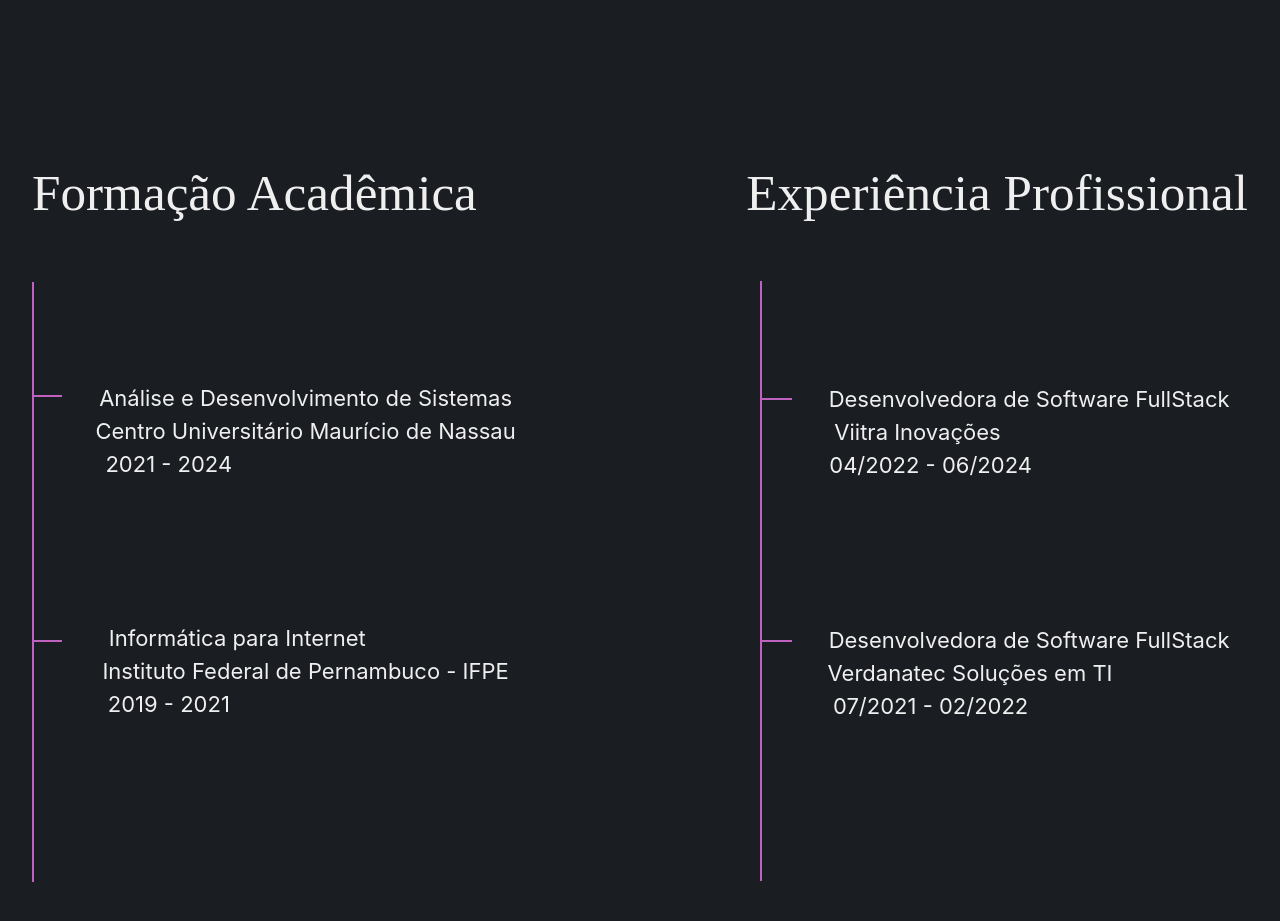
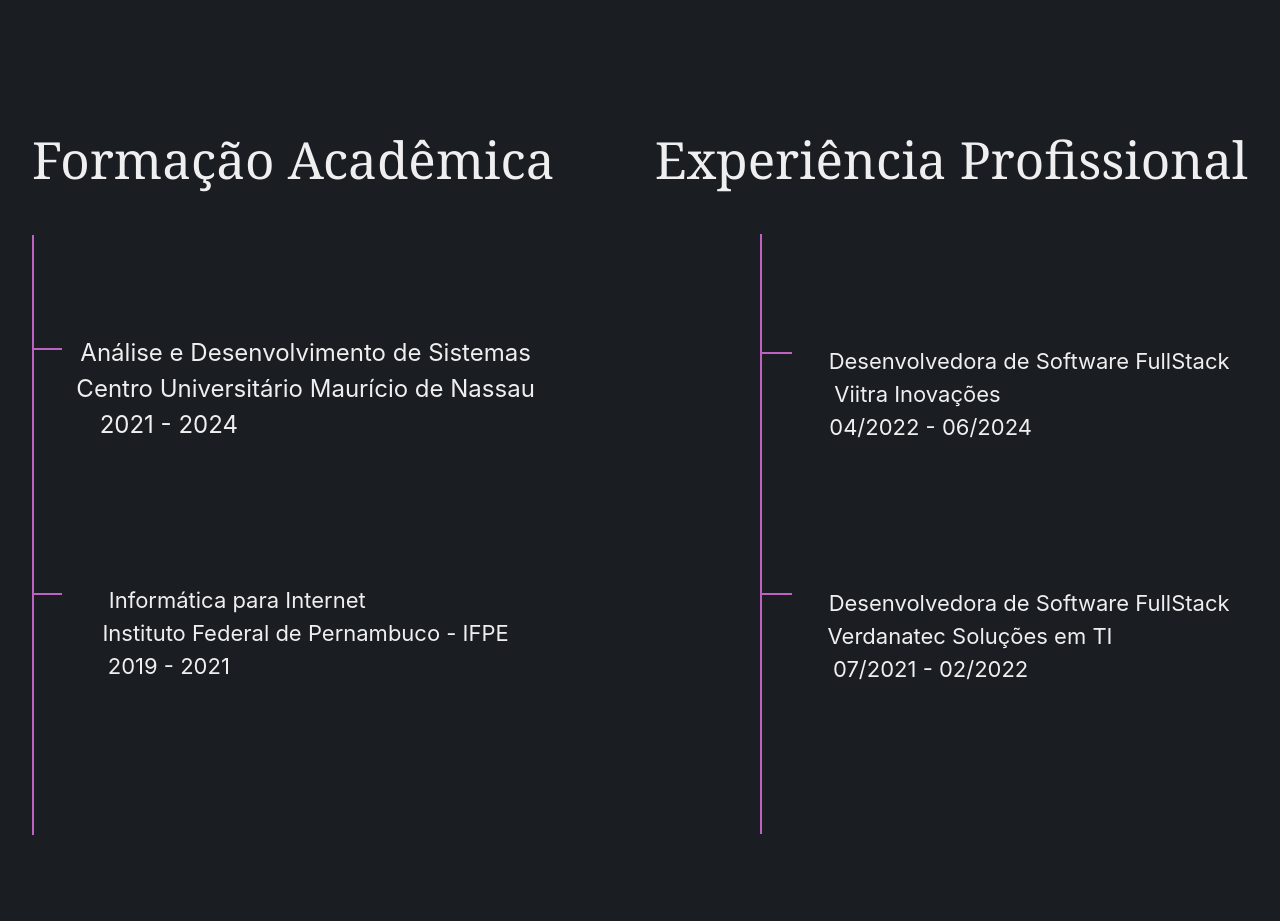
Before and after one commit to luanamoraisf/-portfolio-luana, a Vue app: page / in a window 1280 px wide. Shown: the part 840-1761 px from the top of the page. Built offline with nearby package versions, Linux system fonts and the light colour scheme.

Commit message:
start implementing tailwind class on the about me screen

```diff
--- a/src/components/AboutMe.vue
+++ b/src/components/AboutMe.vue
@@ -1,6 +1,6 @@
 <template>
     <section id="about-me">
-        <div class="information">
+        <div class="text-[#EFEFF0] font-serif flex justify-between mt-28 mb-12">
             <h1>Formação Acadêmica</h1>
             <h1>Experiência Profissional</h1>
         </div>
@@ -13,7 +13,7 @@
         <div id="line-horizontal3"></div>
         <div id="line-horizontal4"></div>
 
-        <div id="college">
+        <div id="college" class="text-[#EFEFF0] text-xsm">
             <h2>Análise e Desenvolvimento de Sistemas</h2>
             <h2>Centro Universitário Maurício de Nassau</h2>
             <h2 class="edu">2021 - 2024</h2>
@@ -62,14 +62,6 @@ export default {
     margin-top: -49.4%;
     margin-right: 40%;
 }
-.information{
-    margin-top: 12%;
-    color: #EFEFF0;
-    font-family: serif;
-    margin-bottom: 5%;
-    display: flex;
-    justify-content: space-between;
-}
 #line-horizontal1{
     width: 30px;
     border: 1px solid #be61c0;
@@ -93,10 +85,8 @@ export default {
     margin-top: -20%;
 }
 #college{
-    color: #EFEFF0;
     margin-top: -1.5%;
     margin-right: 55%;
-    font-size: 22px;
 }
 #technical{
     color: #EFEFF0;
--- a/src/components/StartScreen.vue
+++ b/src/components/StartScreen.vue
@@ -3,7 +3,7 @@
         <div class="data">
             <img src="/src/assets/avatar.jpg" class="sm:w-36 md:w-48 sm:ml-60 md:ml-28 lg:ml-0 lg:w-64 xl:w-64 rounded-full border-4 border-[#be61c0]" />
             <h1 id="name" class="text-[#EFEFF0] mb-32 sm:text-sm md:text-md lg:text-base font-serif">Olá, eu sou Luana Morais</h1>
-            <h1 class="text-[#EFEFF0] lg:text-xl md:text-base sm:text-md  font-serif">Desenvolvedora</h1>
+            <h1 class="text-[#EFEFF0] lg:text-xl md:text-base sm:text-md font-serif">Desenvolvedora</h1>
             <h1 class="text-[#EFEFF0] lg:text-xl md:text-base sm:text-md font-serif">de Software FullStack</h1>
         </div>
     </section>
```
